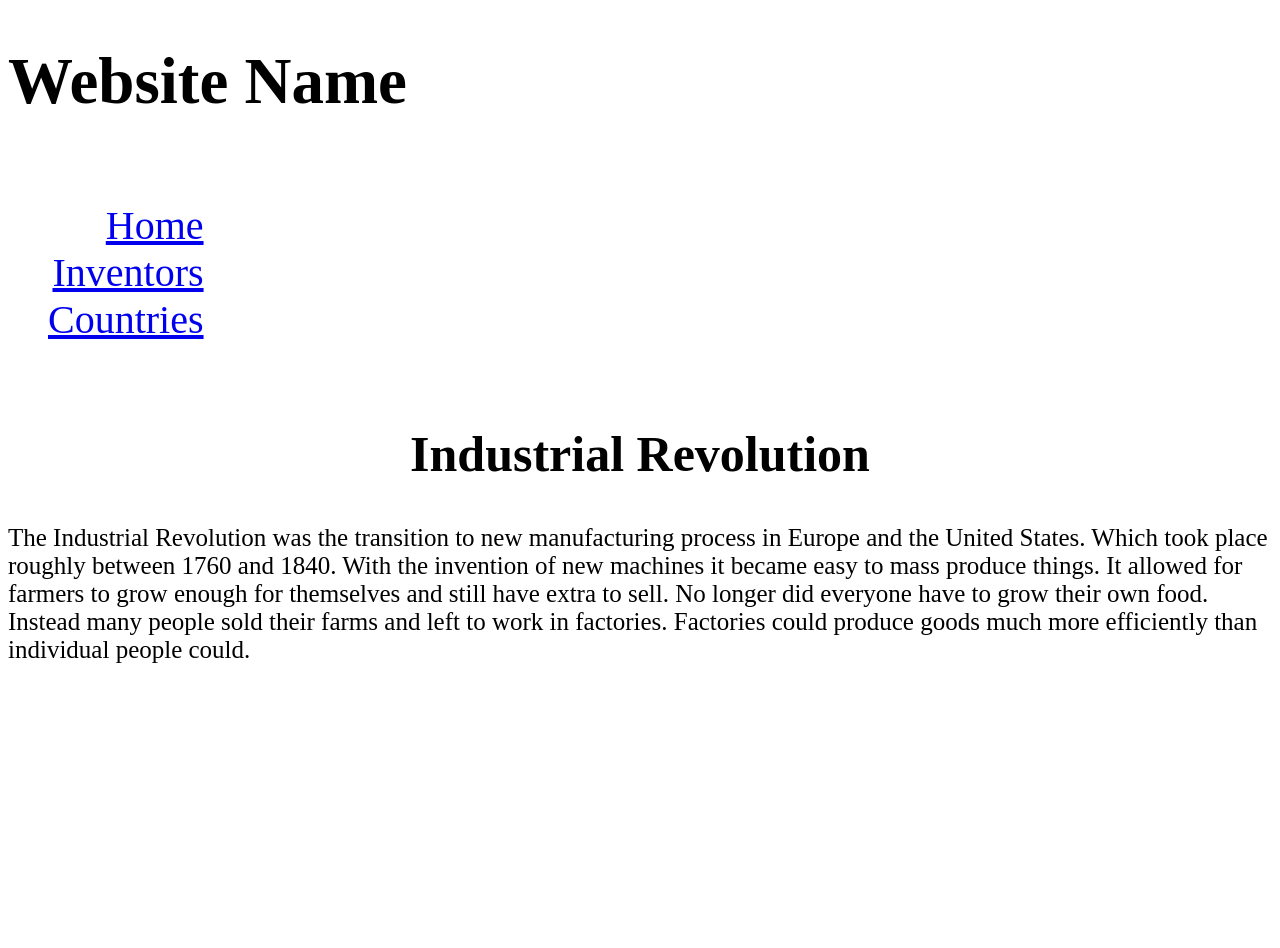
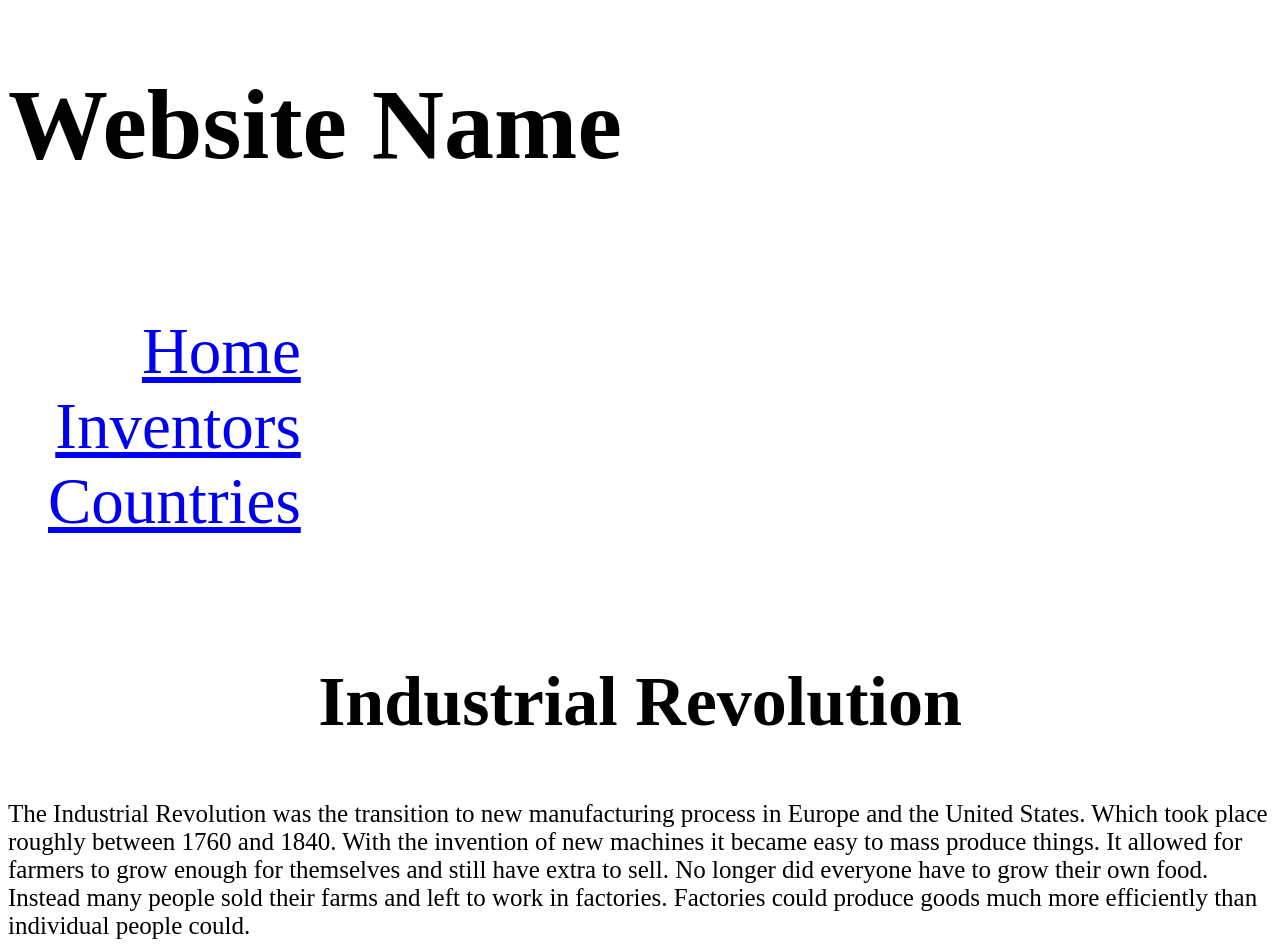
Before and after one commit to JoshuaVink/JoshuaVink.github.io, a plain HTML site: page index.html in a window 1280 px wide. Before the commit the page ends 800 px from the top, so only its background shows below. Drawn offline with Linux system fonts and the light colour scheme.

Commit message:
font size increase

```diff
--- a/styles.css
+++ b/styles.css
@@ -1,11 +1,11 @@
 h1 {
     text-align: left;
-    font-size: 65px;
+    font-size: 100px;
 }
 
 nav {
     text-align: right;
-    font-size: 40px;
+    font-size: 65px;
     display: inline-block;
 }
 
@@ -15,7 +15,7 @@ ul {
 
 h2 {
     text-align: center;
-    font-size: 50px;
+    font-size: 70px;
 }
 
 p1 {
```
